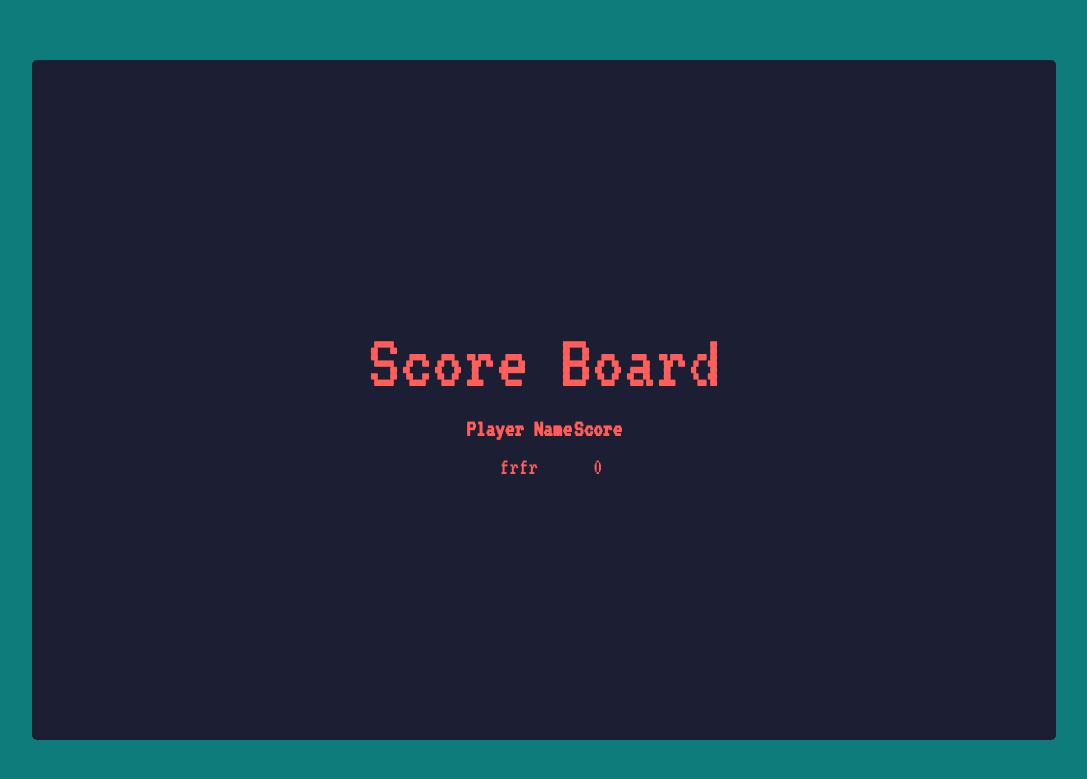
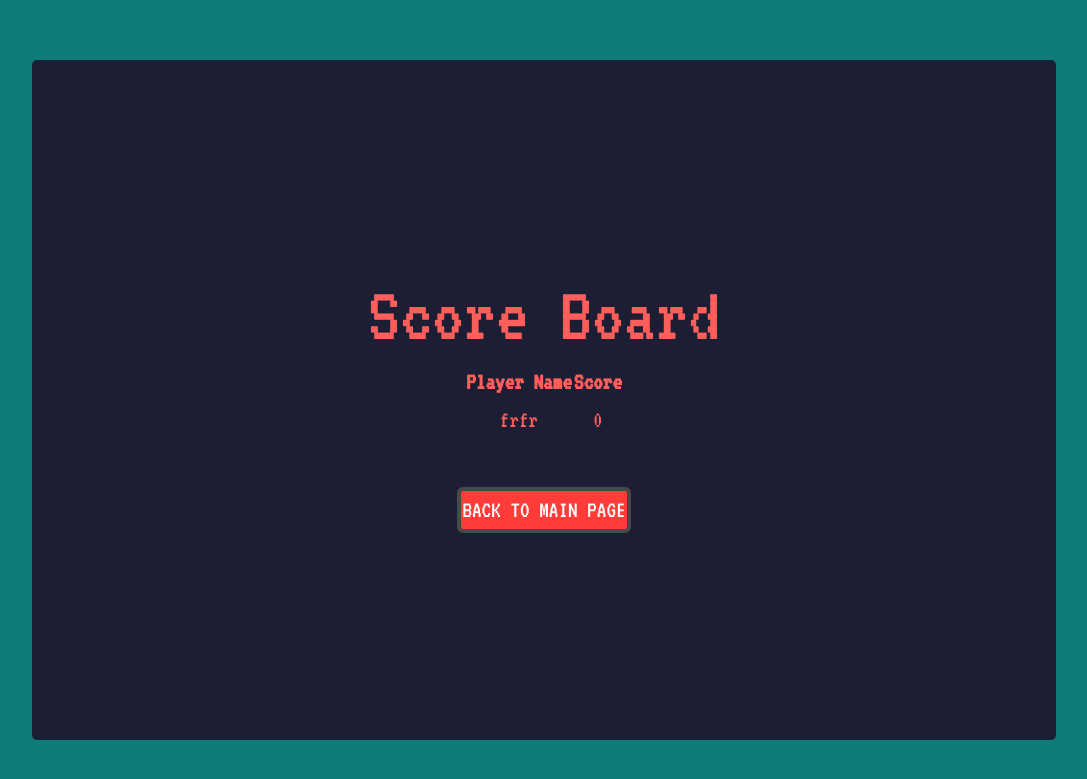
Before and after one commit to raygiang/tdgame, a PHP site: page /scoreboard.php in a window 1280 px wide. Shown: the top 779 px of the page, without its empty margins (96-1183 px from the left). Run offline with PHP 8.4, Linux system fonts and the light colour scheme; data comes from the database, SQL or seed files in the repository; style sheets or scripts are compiled from the project's sources; some libraries are stand-ins or nearby versions.

Commit message:
added go back button to scoreboard

```diff
--- a/scoreboard.php
+++ b/scoreboard.php
@@ -48,6 +48,9 @@
           </tbody>
         </table>
       </div>
+      <div>
+        <button class="button">Back to Main Page</button>
+      </div>
 
     </div>
 
--- a/stylesheets/CSS/scoreboard.css
+++ b/stylesheets/CSS/scoreboard.css
@@ -8,4 +8,24 @@
   color: #FF5E5B;
 }
 
+.button {
+  margin-top: 2em;
+  color: #fff;
+  text-transform: uppercase;
+  background: #FF3C38;
+  padding: 1px;
+  border: 4px solid #494949;
+  border-radius: 6px;
+  display: inline-block;
+  cursor: pointer;
+  font-family: inherit;
+  font-size: 1.5em;
+}
+.button:hover {
+  color: black;
+  background: #f6b93b;
+  border-color: #f6b93b;
+  transition: all 0.4s ease 0s;
+}
+
 /*# sourceMappingURL=scoreboard.css.map */
--- a/stylesheets/SCSS/scoreboard.scss
+++ b/stylesheets/SCSS/scoreboard.scss
@@ -1,3 +1,5 @@
+$primary-button:#FF3C38;
+
 .titleDiv {
 	flex-direction: column;
 	table {
@@ -6,4 +8,25 @@
 			color: #FF5E5B;
 		}
 	}
+
+
 }
+.button{
+	margin-top: 2em;
+	color: #fff;
+	text-transform: uppercase;
+	background: $primary-button;
+	padding: 1px;
+	border: 4px solid #494949;
+	border-radius: 6px;
+	display: inline-block;
+	cursor: pointer;
+	font-family: inherit;
+	font-size: 1.5em;
+	&:hover{
+		color: black;
+		background: #f6b93b;
+		border-color: #f6b93b;
+		transition: all 0.4s ease 0s;
+	}
+}
--- a/td.js
+++ b/td.js
@@ -32,7 +32,7 @@ function pageInit() {
     ]
     // imgsrc, delay, hp, speed
     const enemyInfo = [
-        ["images/fly.png", 500, 300, 2, 50],
+        ["images/fly.png", 500, 300, 50, 50],
         ["images/bee.png", 500, 200, 5, 100],
         ["images/mouse.png", 5000, 250000, 2, 10000]
     ];
```
Also changed, not shown: 1 other file.
